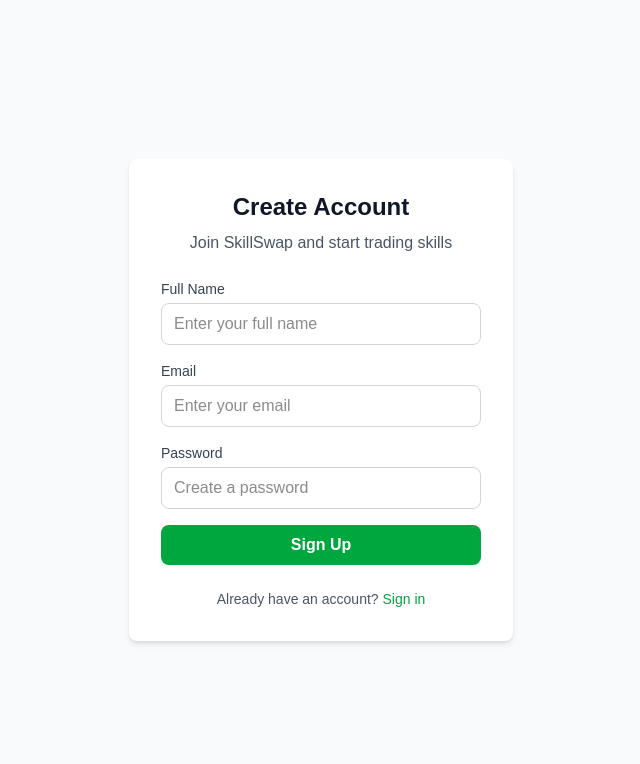
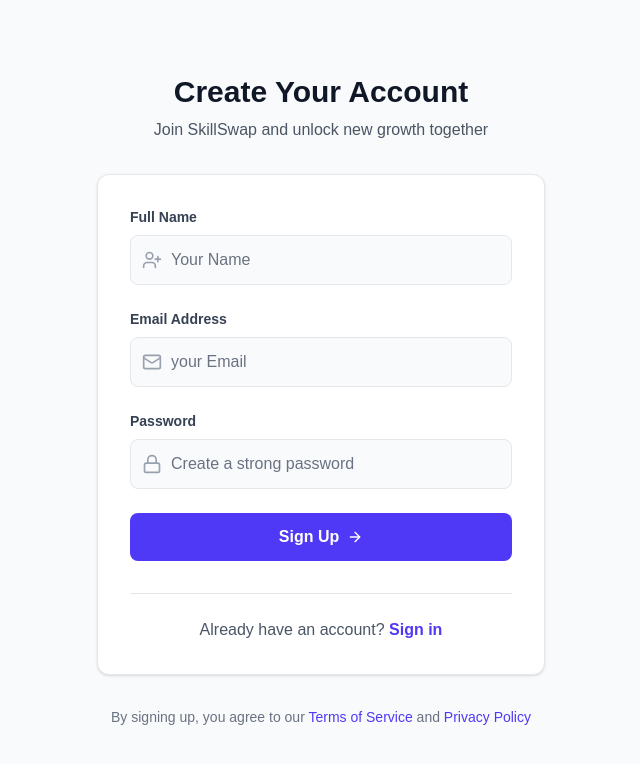
Before and after one commit to gideonx10/skill-swap, a Next.js app: page /signup in a window 1280 px wide. Shown: the top 764 px of the page, without its empty margins (319-959 px from the left). Built offline with nearby package versions, Linux system fonts and the light colour scheme; no server answers.

Commit message:
auth and requests pages ui improved

```diff
--- a/app/login/page.tsx
+++ b/app/login/page.tsx
@@ -1,20 +1,23 @@
 "use client";
 import { signIn } from "next-auth/react";
 import type React from "react";
-
 import { useRouter } from "next/navigation";
 import { useState } from "react";
 import Link from "next/link";
+import { Mail, Lock, ArrowRight, Eye, EyeOff } from "lucide-react";
 
 export default function LoginPage() {
   const [email, setEmail] = useState("");
   const [password, setPassword] = useState("");
   const [loading, setLoading] = useState(false);
+  const [showPassword, setShowPassword] = useState(false);
+  const [error, setError] = useState("");
   const router = useRouter();
 
   const handleLogin = async (e: React.FormEvent) => {
     e.preventDefault();
     setLoading(true);
+    setError("");
 
     try {
       const res = await signIn("credentials", {
@@ -34,11 +37,11 @@
           router.push("/");
         }
       } else {
-        alert("Invalid credentials");
+        setError("Invalid email or password. Please try again.");
       }
     } catch (error) {
       console.error("Login error:", error);
-      alert("Login failed. Please try again.");
+      setError("Login failed. Please try again.");
     } finally {
       setLoading(false);
     }
@@ -46,76 +49,114 @@
 
   return (
     <div className="min-h-screen bg-gray-50 flex items-center justify-center px-4">
-      <div className="max-w-sm w-full">
-        <div className="bg-white p-8 rounded-lg shadow-md">
-          <div className="text-center mb-6">
-            <h1 className="text-2xl font-bold text-gray-900">Welcome Back</h1>
-            <p className="text-gray-600 mt-2">
-              Sign in to your SkillSwap account
+      <div className="max-w-md w-full">
+        {/* Header */}
+        <div className="text-center mb-8">
+          <h1 className="text-3xl font-bold text-gray-900 mb-2">Welcome Back</h1>
+          <p className="text-gray-600">
+            Sign in to continue your professional skill exchange journey
           </p>
         </div>
 
-          <form onSubmit={handleLogin} className="space-y-4">
+        {/* Login Form */}
+        <div className="bg-white rounded-xl shadow-sm border border-gray-200 p-8">
+          <form onSubmit={handleLogin} className="space-y-6">
+            {error && (
+              <div className="bg-red-50 border border-red-200 rounded-lg p-4">
+                <p className="text-red-700 text-sm">{error}</p>
+              </div>
+            )}
+
             <div>
-              <label
-                htmlFor="email"
-                className="block text-sm font-medium text-gray-700 mb-1"
-              >
-                Email
+              <label htmlFor="email" className="block text-sm font-semibold text-gray-700 mb-2">
+                Email Address
               </label>
+              <div className="relative">
+                <Mail className="absolute left-3 top-1/2 transform -translate-y-1/2 text-gray-400 w-5 h-5" />
                 <input
                   id="email"
                   type="email"
-                placeholder="Enter your email"
-                className="w-full border border-gray-300 rounded-lg px-3 py-2 focus:outline-none focus:ring-2 focus:ring-indigo-500 focus:border-transparent"
+                  placeholder="Enter your email address"
+                  className="w-full pl-10 pr-4 py-3 bg-gray-50 border border-gray-200 rounded-lg focus:outline-none focus:ring-2 focus:ring-indigo-500 focus:border-transparent text-gray-900 placeholder-gray-500"
                   value={email}
                   onChange={(e) => setEmail(e.target.value)}
                   required
                   disabled={loading}
                 />
               </div>
+            </div>
 
             <div>
-              <label
-                htmlFor="password"
-                className="block text-sm font-medium text-gray-700 mb-1"
-              >
+              <label htmlFor="password" className="block text-sm font-semibold text-gray-700 mb-2">
                 Password
               </label>
+              <div className="relative">
+                <Lock className="absolute left-3 top-1/2 transform -translate-y-1/2 text-gray-400 w-5 h-5" />
                 <input
                   id="password"
-                type="password"
+                  type={showPassword ? "text" : "password"}
                   placeholder="Enter your password"
-                className="w-full border border-gray-300 rounded-lg px-3 py-2 focus:outline-none focus:ring-2 focus:ring-indigo-500 focus:border-transparent"
+                  className="w-full pl-10 pr-12 py-3 bg-gray-50 border border-gray-200 rounded-lg focus:outline-none focus:ring-2 focus:ring-indigo-500 focus:border-transparent text-gray-900 placeholder-gray-500"
                   value={password}
                   onChange={(e) => setPassword(e.target.value)}
                   required
                   disabled={loading}
                 />
+                <button
+                  type="button"
+                  onClick={() => setShowPassword(!showPassword)}
+                  className="absolute right-3 top-1/2 transform -translate-y-1/2 text-gray-400 hover:text-gray-600"
+                >
+                  {showPassword ? <EyeOff className="w-5 h-5" /> : <Eye className="w-5 h-5" />}
+                </button>
+              </div>
             </div>
 
             <button
               type="submit"
               disabled={loading}
-              className="w-full bg-indigo-600 text-white py-2 px-4 rounded-lg font-semibold hover:bg-indigo-700 focus:outline-none focus:ring-2 focus:ring-indigo-500 focus:ring-offset-2 disabled:opacity-50 disabled:cursor-not-allowed transition-colors"
+              className="w-full bg-indigo-600 text-white py-3 px-4 rounded-lg font-semibold hover:bg-indigo-700 focus:outline-none focus:ring-2 focus:ring-indigo-500 focus:ring-offset-2 disabled:opacity-50 disabled:cursor-not-allowed transition-all duration-200 flex items-center justify-center space-x-2"
             >
-              {loading ? "Signing In..." : "Sign In"}
+              {loading ? (
+                <span>Signing In...</span>
+              ) : (
+                <>
+                  <span>Sign In</span>
+                  <ArrowRight className="w-4 h-4" />
+                </>
+              )}
             </button>
           </form>
 
-          <div className="mt-6 text-center">
-            <p className="text-sm text-gray-600">
+          <div className="mt-8 pt-6 border-t border-gray-200">
+            <div className="text-center">
+              <p className="text-gray-600">
                 Don't have an account?{" "}
                 <Link
                   href="/signup"
-                className="text-indigo-600 hover:text-indigo-500 font-medium"
+                  className="text-indigo-600 hover:text-indigo-500 font-semibold transition-colors"
                 >
-                Sign up
+                  Create Account
                 </Link>
               </p>
             </div>
           </div>
         </div>
+
+        {/* Footer */}
+        <div className="text-center mt-8">
+          <p className="text-sm text-gray-500">
+            By signing in, you agree to our{" "}
+            <Link href="/terms" className="text-indigo-600 hover:text-indigo-500">
+              Terms of Service
+            </Link>{" "}
+            and{" "}
+            <Link href="/privacy" className="text-indigo-600 hover:text-indigo-500">
+              Privacy Policy
+            </Link>
+          </p>
+        </div>
+      </div>
     </div>
   );
 }
--- a/app/requests/page.tsx
+++ b/app/requests/page.tsx
@@ -1,9 +1,11 @@
 "use client";
+
 import { useEffect, useState } from "react";
 import { useSession } from "next-auth/react";
 import { useRouter } from "next/navigation";
+import { Clock, XCircle } from "lucide-react";
 
-// Extend the session user type to include 'id'
+// Extend session type
 declare module "next-auth" {
   interface User {
     id: string;
@@ -62,51 +64,76 @@
     location.reload();
   };
 
-  if (status === "loading") return <p>Loading session...</p>;
+  if (status === "loading") return <p className="text-center mt-20 text-gray-600">Loading session...</p>;
 
   return (
-    <div className="max-w-3xl mx-auto mt-8">
-      <h1 className="text-2xl font-bold mb-4">Your Swap Requests</h1>
+    <section className="py-20 bg-indigo-50 min-h-screen">
+      <div className="max-w-4xl mx-auto px-6">
+        <h1 className="pt-2 pb-2 text-[3rem] sm:text-[3.5rem] md:text-[4rem] lg:text-[4.5rem] xl:text-[5rem] font-black tracking-[-0.03em] text-gray-900 leading-[0.9] transform scale-y-120 font-display text-center">
+          <span className="block">
+            SWAP REQUESTS
+          </span>
+        </h1>
 
-      {requests.length === 0 && <p>No requests yet.</p>}
+        {requests.length === 0 ? (
+          <p className=" pt-8 text-center text-gray-500 text-lg">No requests yet.</p>
+        ) : (
+          <ul className="space-y-6 mt-10">
+            {requests.map((req) => (
+              <li
+                key={req._id}
+                className="bg-white/70 border border-indigo-100 rounded-xl p-5 backdrop-blur-sm"
+              >
+                <div className="flex flex-col md:flex-row md:items-center md:justify-between">
+                  <div>
+                    <p className="text-lg font-medium text-gray-800 mb-1">
+                      {req.fromUserId === currentUserId ? "To:" : "From:"} <span className="font-semibold text-indigo-600">{req.fromUserId === currentUserId ? req.toUserId : req.fromUserId}</span>
+                    </p>
+                    <div className="flex items-center space-x-2 text-sm text-gray-500">
+                      <Clock className="w-4 h-4" />
+                      <span>{new Date(req.createdAt).toLocaleString()}</span>
+                    </div>
+                    <p className="mt-2 text-sm">
+                      <span className="font-semibold text-gray-700">Status:</span>{" "}
+                      <span className={`uppercase font-semibold ${req.status === "pending" ? "text-yellow-600" : req.status === "accepted" ? "text-green-600" : "text-red-600"}`}>
+                        {req.status}
+                      </span>
+                    </p>
+                  </div>
 
-      <ul className="space-y-4">
-        {requests.map((req) => (
-          <li key={req._id} className="border p-4 rounded">
-            <p className="mb-1">
-              <strong>{req.fromUserId === currentUserId ? "To" : "From"}:</strong>{" "}
-              {req.fromUserId === currentUserId ? req.toUserId : req.fromUserId}
-            </p>
-            <p className="mb-1">
-              <strong>Status:</strong> {req.status}
-            </p>
+                  <div className="mt-4 md:mt-0 flex flex-wrap gap-3">
                     {req.status === "pending" && req.toUserId === currentUserId && (
-              <div className="flex gap-2 mt-2">
+                      <>
                         <button
-                  className="bg-green-600 text-white px-3 py-1 rounded"
                           onClick={() => handleAction(req._id, "accepted")}
+                          className="px-4 py-2 text-sm bg-green-600 text-white rounded-lg"
                         >
                           Accept
                         </button>
                         <button
-                  className="bg-red-600 text-white px-3 py-1 rounded"
                           onClick={() => handleAction(req._id, "rejected")}
+                          className="px-4 py-2 text-sm bg-red-600 text-white rounded-lg"
                         >
                           Reject
                         </button>
-              </div>
+                      </>
                     )}
+
                     {req.status === "pending" && req.fromUserId === currentUserId && (
                       <button
-                className="bg-gray-400 text-white px-3 py-1 mt-2 rounded"
                         onClick={() => handleDelete(req._id)}
+                        className="px-4 py-2 text-sm bg-red-50 text-red-600 border border-red-200 rounded-lg flex items-center gap-1"
                       >
-                Delete Request
+                        <XCircle className="w-4 h-4" /> Cancel Request
                       </button>
                     )}
+                  </div>
+                </div>
               </li>
             ))}
           </ul>
+        )}
       </div>
+    </section>
   );
 }
--- a/app/signup/page.tsx
+++ b/app/signup/page.tsx
@@ -1,9 +1,9 @@
 "use client";
 import { useState } from "react";
 import type React from "react";
-
 import { useRouter } from "next/navigation";
 import Link from "next/link";
+import { Mail, Lock, UserPlus, ArrowRight } from "lucide-react";
 
 export default function SignupPage() {
   const [email, setEmail] = useState("");
@@ -19,14 +19,12 @@
     try {
       const res = await fetch("/api/auth/signup", {
         method: "POST",
-        headers: {
-          "Content-Type": "application/json",
-        },
+        headers: { "Content-Type": "application/json" },
         body: JSON.stringify({
           email,
           password,
           name,
-          role: "user", // Explicitly set role to user
+          role: "user",
         }),
       });
 
@@ -48,94 +46,115 @@
 
   return (
     <div className="min-h-screen bg-gray-50 flex items-center justify-center px-4">
-      <div className="max-w-sm w-full">
-        <div className="bg-white p-8 rounded-lg shadow-md">
-          <div className="text-center mb-6">
-            <h1 className="text-2xl font-bold text-gray-900">Create Account</h1>
-            <p className="text-gray-600 mt-2">
-              Join SkillSwap and start trading skills
-            </p>
+      <div className="max-w-md w-full">
+        {/* Header */}
+        <div className="text-center mb-8">
+          <h1 className="text-3xl font-bold text-gray-900 mb-2">Create Your Account</h1>
+          <p className="text-gray-600">Join SkillSwap and unlock new growth together</p>
         </div>
 
-          <form onSubmit={handleSignup} className="space-y-4">
+        {/* Signup Form */}
+        <div className="bg-white rounded-xl shadow-sm border border-gray-200 p-8">
+          <form onSubmit={handleSignup} className="space-y-6">
             <div>
-              <label
-                htmlFor="name"
-                className="block text-sm font-medium text-gray-700 mb-1"
-              >
+              <label htmlFor="name" className="block text-sm font-semibold text-gray-700 mb-2">
                 Full Name
               </label>
+              <div className="relative">
+                <UserPlus className="absolute left-3 top-1/2 transform -translate-y-1/2 text-gray-400 w-5 h-5" />
                 <input
                   id="name"
                   type="text"
-                placeholder="Enter your full name"
-                className="w-full border border-gray-300 rounded-lg px-3 py-2 focus:outline-none focus:ring-2 focus:ring-green-500 focus:border-transparent"
+                  placeholder="Your Name"
+                  className="w-full pl-10 pr-4 py-3 bg-gray-50 border border-gray-200 rounded-lg focus:outline-none focus:ring-2 focus:ring-indigo-500 focus:border-transparent text-gray-900 placeholder-gray-500"
                   value={name}
                   onChange={(e) => setName(e.target.value)}
                   required
                   disabled={loading}
                 />
               </div>
+            </div>
 
             <div>
-              <label
-                htmlFor="email"
-                className="block text-sm font-medium text-gray-700 mb-1"
-              >
-                Email
+              <label htmlFor="email" className="block text-sm font-semibold text-gray-700 mb-2">
+                Email Address
               </label>
+              <div className="relative">
+                <Mail className="absolute left-3 top-1/2 transform -translate-y-1/2 text-gray-400 w-5 h-5" />
                 <input
                   id="email"
                   type="email"
-                placeholder="Enter your email"
-                className="w-full border border-gray-300 rounded-lg px-3 py-2 focus:outline-none focus:ring-2 focus:ring-green-500 focus:border-transparent"
+                  placeholder="your Email"
+                  className="w-full pl-10 pr-4 py-3 bg-gray-50 border border-gray-200 rounded-lg focus:outline-none focus:ring-2 focus:ring-indigo-500 focus:border-transparent text-gray-900 placeholder-gray-500"
                   value={email}
                   onChange={(e) => setEmail(e.target.value)}
                   required
                   disabled={loading}
                 />
               </div>
+            </div>
 
             <div>
-              <label
-                htmlFor="password"
-                className="block text-sm font-medium text-gray-700 mb-1"
-              >
+              <label htmlFor="password" className="block text-sm font-semibold text-gray-700 mb-2">
                 Password
               </label>
+              <div className="relative">
+                <Lock className="absolute left-3 top-1/2 transform -translate-y-1/2 text-gray-400 w-5 h-5" />
                 <input
                   id="password"
                   type="password"
-                placeholder="Create a password"
-                className="w-full border border-gray-300 rounded-lg px-3 py-2 focus:outline-none focus:ring-2 focus:ring-green-500 focus:border-transparent"
+                  placeholder="Create a strong password"
+                  className="w-full pl-10 pr-4 py-3 bg-gray-50 border border-gray-200 rounded-lg focus:outline-none focus:ring-2 focus:ring-indigo-500 focus:border-transparent text-gray-900 placeholder-gray-500"
                   value={password}
                   onChange={(e) => setPassword(e.target.value)}
                   required
                   disabled={loading}
                 />
               </div>
+            </div>
 
             <button
               type="submit"
               disabled={loading}
-              className="w-full bg-green-600 text-white py-2 px-4 rounded-lg font-semibold hover:bg-green-700 focus:outline-none focus:ring-2 focus:ring-green-500 focus:ring-offset-2 disabled:opacity-50 disabled:cursor-not-allowed transition-colors"
+              className="w-full bg-indigo-600 text-white py-3 px-4 rounded-lg font-semibold hover:bg-indigo-700 focus:outline-none focus:ring-2 focus:ring-indigo-500 focus:ring-offset-2 disabled:opacity-50 disabled:cursor-not-allowed transition-all duration-200 flex items-center justify-center space-x-2"
             >
-              {loading ? "Creating Account..." : "Sign Up"}
+              {loading ? (
+                <span>Creating Account...</span>
+              ) : (
+                <>
+                  <span>Sign Up</span>
+                  <ArrowRight className="w-4 h-4" />
+                </>
+              )}
             </button>
           </form>
 
-          <div className="mt-6 text-center">
-            <p className="text-sm text-gray-600">
+          <div className="mt-8 pt-6 border-t border-gray-200 text-center">
+            <p className="text-gray-600">
               Already have an account?{" "}
               <Link
                 href="/login"
-                className="text-green-600 hover:text-green-500 font-medium"
+                className="text-indigo-600 hover:text-indigo-500 font-semibold transition-colors"
               >
                 Sign in
               </Link>
             </p>
           </div>
         </div>
+
+        {/* Footer */}
+        <div className="text-center mt-8">
+          <p className="text-sm text-gray-500">
+            By signing up, you agree to our{" "}
+            <Link href="/terms" className="text-indigo-600 hover:text-indigo-500">
+              Terms of Service
+            </Link>{" "}
+            and{" "}
+            <Link href="/privacy" className="text-indigo-600 hover:text-indigo-500">
+              Privacy Policy
+            </Link>
+          </p>
+        </div>
       </div>
     </div>
   );
```
Lines whose indentation alone changed are shown as unchanged.
